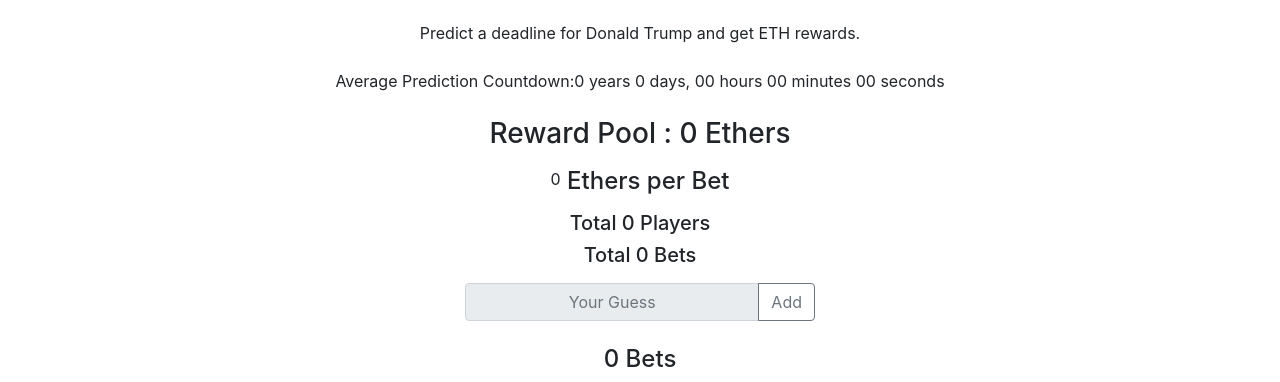
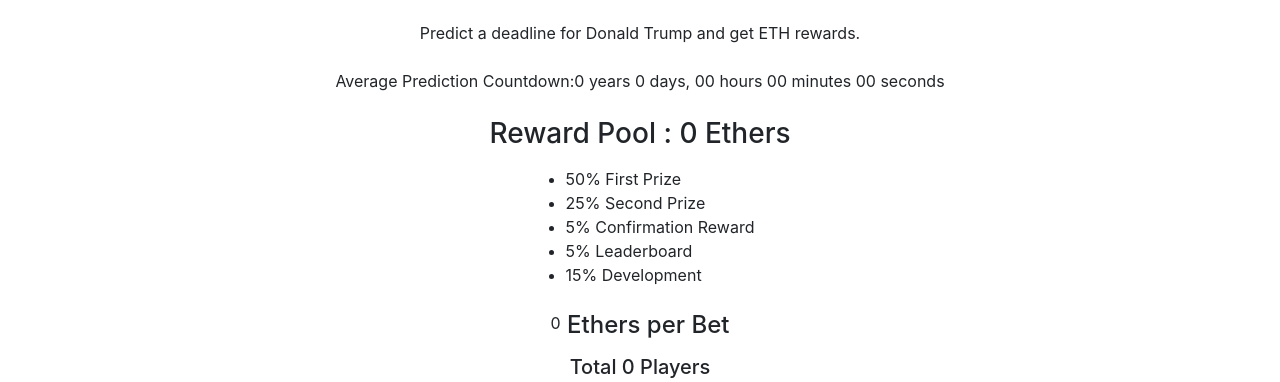
Before and after one commit to daniel08311/Black-Mirror, a website: page index.html in a window 1280 px wide. Shown: the part 437-819 px from the top of the page. Drawn offline with nearby package versions, Linux system fonts and the light colour scheme; no server answers.

Commit message:
UI Update

```diff
--- a/index.html
+++ b/index.html
@@ -80,6 +80,15 @@
         <H3 id="prize">
           Reward Pool : 0 Ethers
         </H3>
+      </div>
+      <div class="row justify-content-md-center my-2">
+        <ul>
+          <li> 50% First Prize </li>
+          <li> 25% Second Prize </li>
+          <li> 5%  Confirmation Reward </li>
+          <li> 5%  Leaderboard </li>
+          <li> 15% Development </li>
+        </ul>
       </div>
 
       <div class="row justify-content-md-center my-2">
```
